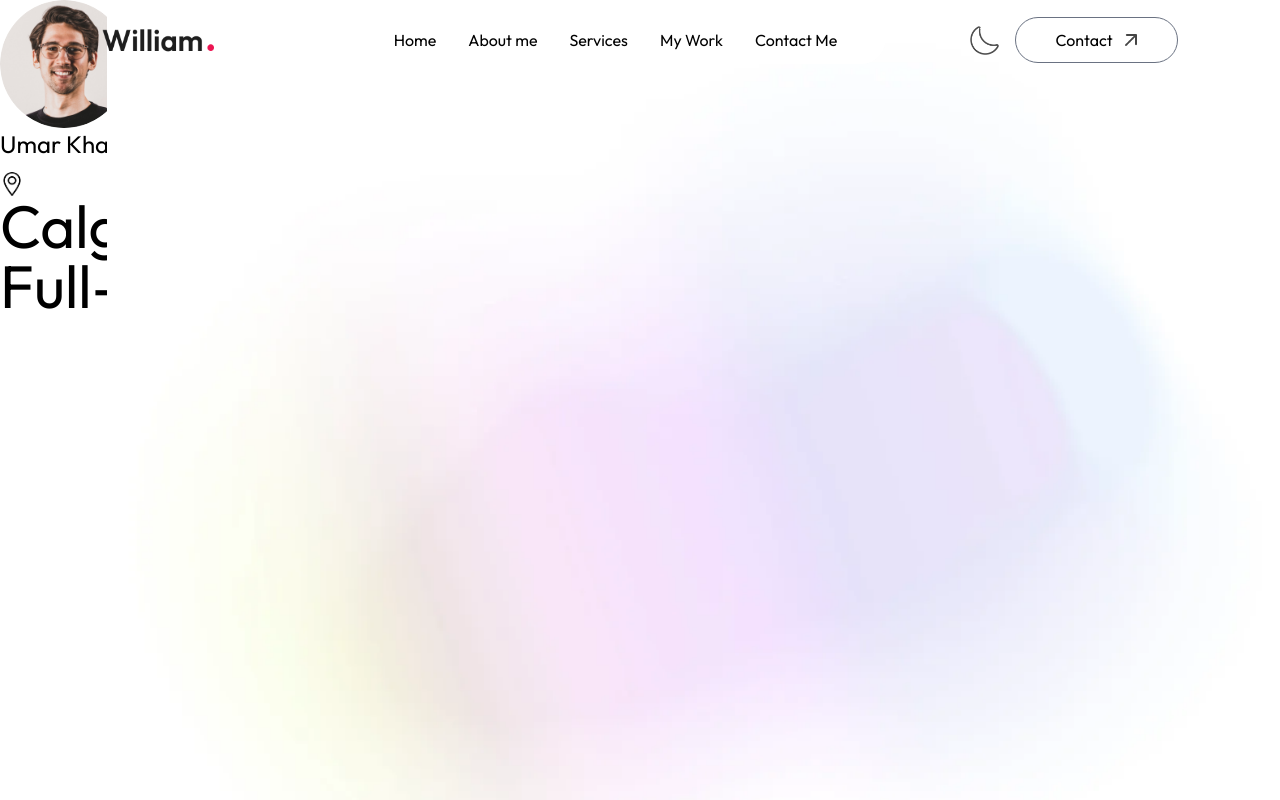
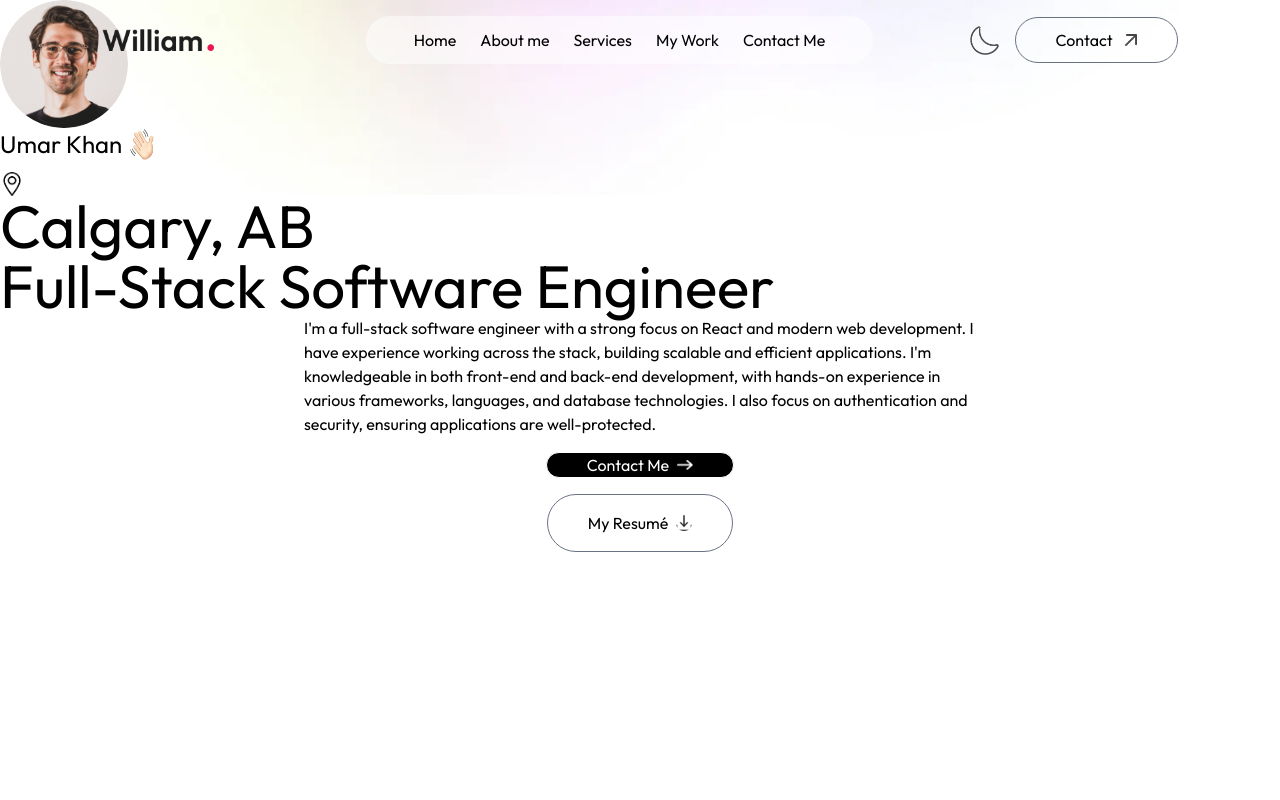
Before and after one commit to Umar5426/my-portfolio, a Next.js app in the folder my_portfolio/: page / in a window 1280 px wide. Built offline with nearby package versions, Linux system fonts and the light colour scheme; a web font is replaced by a local one.

Commit message:
fix: debuging navbar

```diff
--- a/my_portfolio/app/component/navbar.jsx
+++ b/my_portfolio/app/component/navbar.jsx
@@ -14,21 +14,21 @@
 
   return (
     <>
-    <div className='fixed top-0 right-0 w-11/12 h-1/2'>
-        <Image src={assets.header_bg_color} alt='' className='w-full'/>
-    </div>
+        <div className="fixed top-0 right-0 -z-100 translate-y-[-80%]">
+            <Image src={assets.header_bg_color} alt="" className="w-full" />
+        </div>
+
         <nav className="w-full fixed px-5 lg:px-8 xl:px-[8%] py-4 flex
-            items-center justify-between z-50">
+            items-center justify-between z-50" >
             <a href="#top">
                 <Image
                 src={assets.logo}
                 alt="Logo"
-                className='w-28 cursor-pointer mr-12'
+                className='w-28 cursor-pointer mr-14'
                 />
             </a>
 
-            <ul className='hidden lg:flex items-center gap-6 lg:gap-8 rounded-full px-12 py-3
-                bg-white bg-opacity-90 backdrop-blur-lg'>
+            <ul className='hidden md:flex items-center gap-6 lg:flex rounded-full border-white px-12 py-3 bg-white/50'>
                 <li><a href="#top">Home</a></li>
                 <li><a href="#about">About me</a></li>
                 <li><a href="#services">Services</a></li>
```
